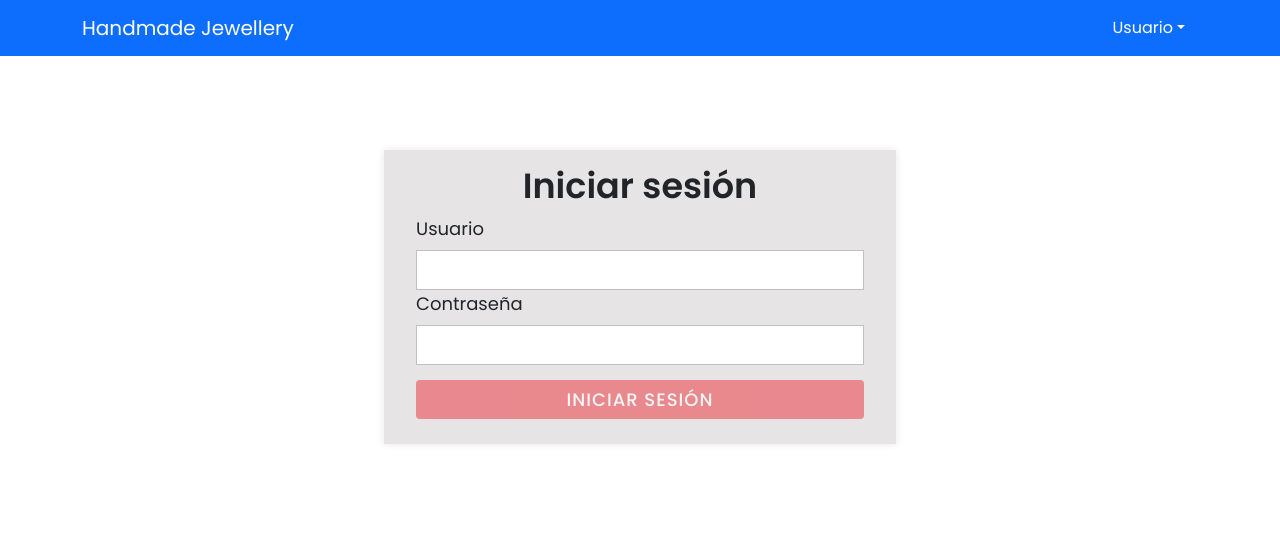
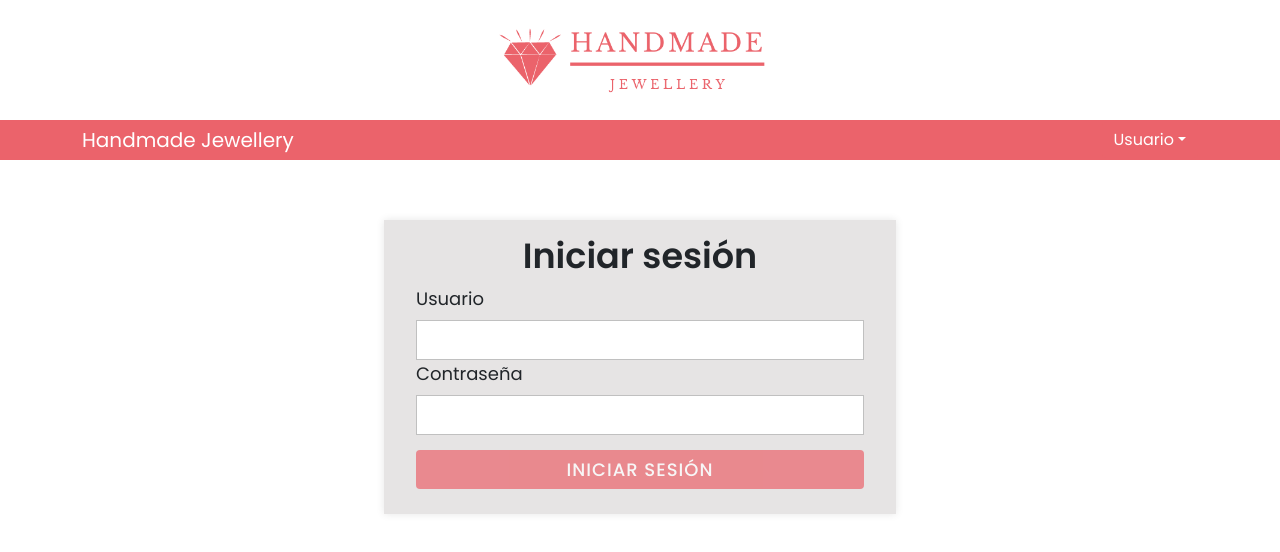
Before and after one commit to kvelillag/EcommerceAccesorios, a React (Create React App) app in the folder front/: page / in a window 1280 px wide. Shown: the top 552 px of the page. Built offline with nearby package versions, Linux system fonts and the light colour scheme.

Commit message:
Add header and change navbar styles

```diff
--- a/front/src/App.js
+++ b/front/src/App.js
@@ -2,10 +2,12 @@ import "./App.css";
 import "bootstrap/dist/css/bootstrap.min.css";
 import Router from "./components/router/router";
 import Menu from "./components/navbar/navbar";
+import Header from "./components/header/header";
 
 function App() {
   return (
     <div className="App">
+      <Header />
       <Menu />
       <Router />
     </div>
--- /dev/null
+++ b/front/src/components/header/header.css
@@ -0,0 +1,6 @@
+#logo {
+  margin-top: -30px;
+  width: 300px;
+  margin-top: -90px;
+  margin-bottom: -90px;
+}
--- /dev/null
+++ b/front/src/components/header/header.js
@@ -0,0 +1,14 @@
+import React from "react";
+import { Container } from "react-bootstrap";
+import logo from "../img/HANDMADE.png";
+import "./header.css";
+
+export default class Header extends React.Component {
+  constructor(props) {
+    super(props);
+    this.state = {};
+  }
+  render() {
+    return <img id="logo" src={logo} />;
+  }
+}
--- a/front/src/components/login/login.css
+++ b/front/src/components/login/login.css
@@ -16,7 +16,7 @@
   background: rgb(230, 228, 228);
   box-shadow: 0 0 8px rgba(0, 0, 0, 0.1);
   margin: auto;
-  margin-top: 150px;
+  margin-top: 100px;
 }
 
 #login-container h2 {
@@ -66,6 +66,10 @@
   opacity: 0.7;
 }
 
+#login-container button:hover {
+  opacity: 1;
+}
+
 @media (min-width: 992px) {
   #login-container {
     width: 40%;
--- a/front/src/components/navbar/navbar.css
+++ b/front/src/components/navbar/navbar.css
@@ -1,15 +1,23 @@
+#navbar {
+  background-color: #eb636b;
+  padding: 0;
+  margin-top: 120px;
+}
+
+#navbar .dropdown-toggle {
+  background-color: #eb636b;
+  border-width: 0;
+}
+
 #navbar #dropdown-header .row:nth-child(1) {
   font-size: 60px;
   display: flex;
   justify-content: center;
 }
+
 #navbar #dropdown-header .row:nth-child(2) {
   font-size: 18px;
   display: flex;
   justify-content: center;
   margin-top: 5px;
 }
-.logo {
-  width: 10%;
-  margin-right: 5px;
-}
--- a/front/src/components/navbar/navbar.js
+++ b/front/src/components/navbar/navbar.js
@@ -18,7 +18,7 @@ export default class Menu extends React.Component {
   }
   render() {
     return (
-      <Navbar fixed="top" id="navbar" bg="primary" variant="dark">
+      <Navbar fixed="top" id="navbar" variant="dark">
         <Container>
           <Navbar.Brand href="#home">Handmade Jewellery</Navbar.Brand>
           <Navbar.Toggle aria-controls="basic-navbar-nav" />
```
Also changed, not shown: front/src/components/img/HANDMADE.png (added).
